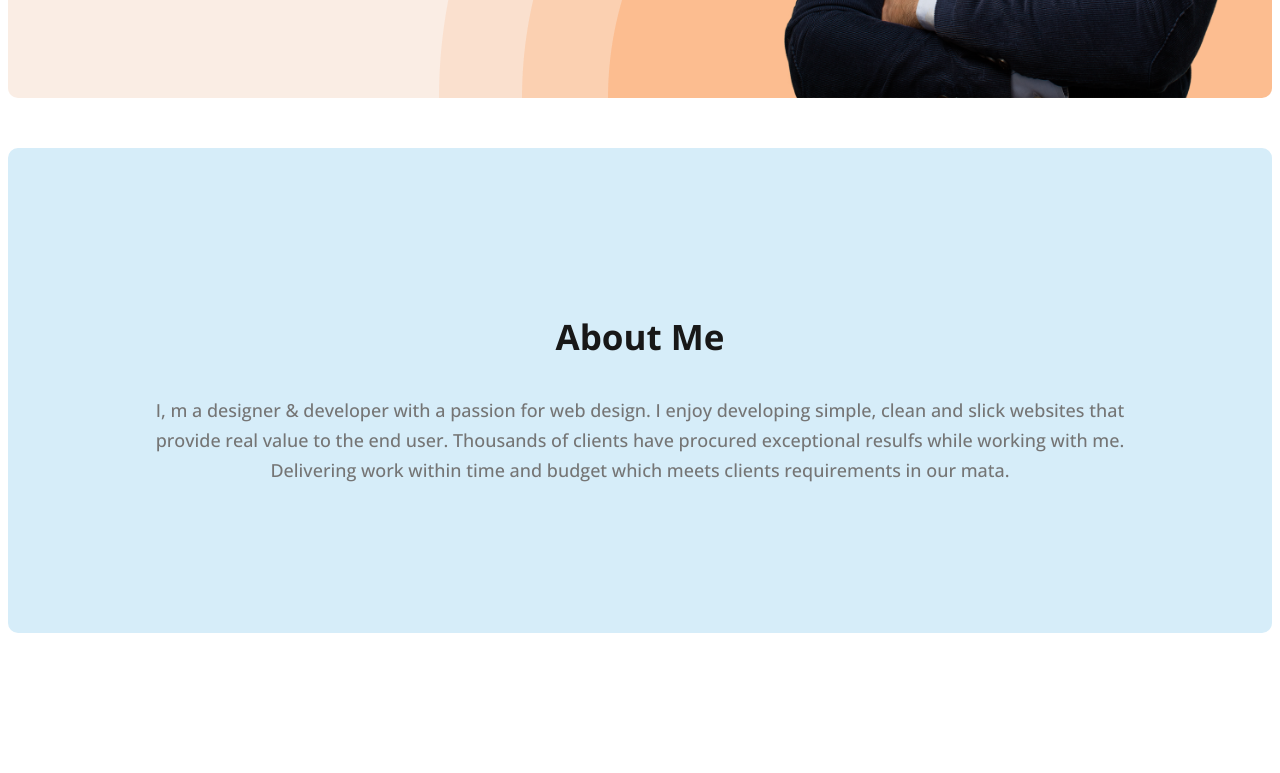
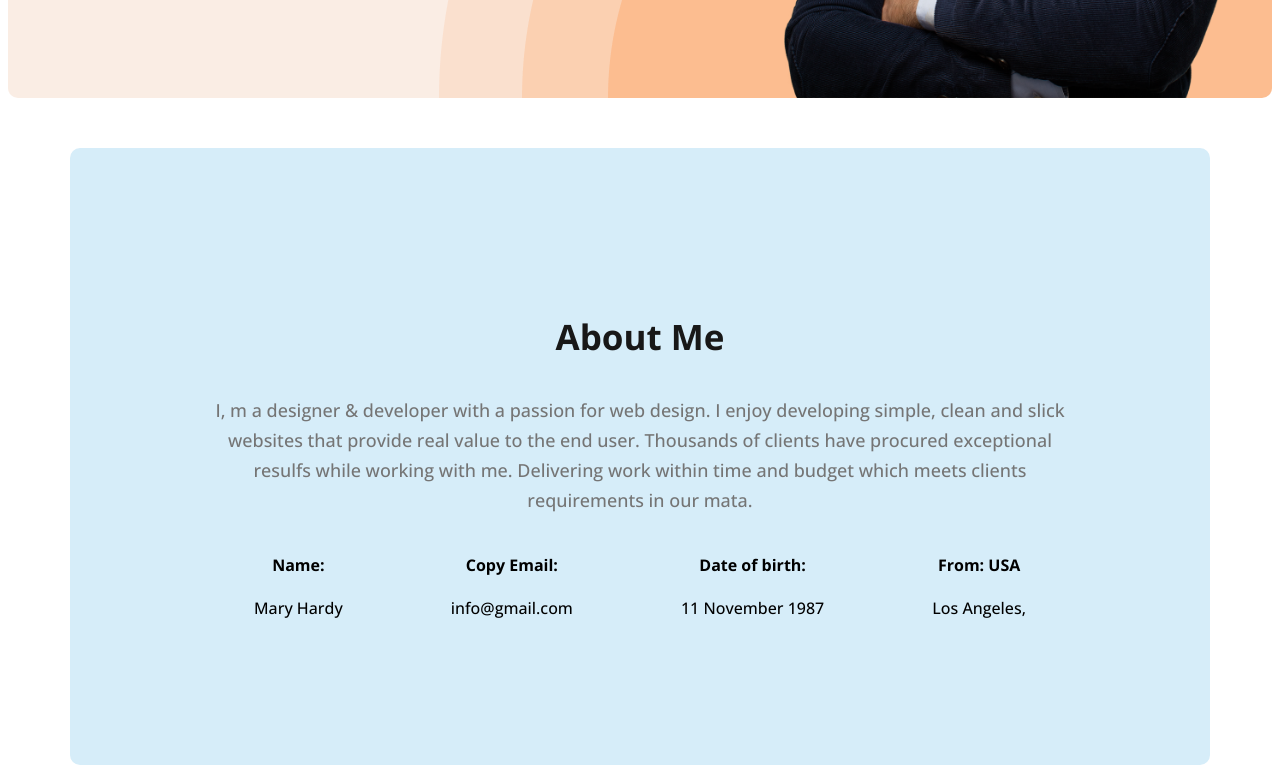
Before and after one commit to AmitKumarSaha093/web-developer-portfolio, a plain HTML site: page images/index.html in a window 1280 px wide. Shown: the part 670-1443 px from the top of the page. Before the commit the page ends 1311 px from the top, so only its background shows below. Drawn offline with nearby package versions, Linux system fonts and the light colour scheme.

Commit message:
added about informetion

```diff
--- a/images/index.html
+++ b/images/index.html
@@ -1,5 +1,6 @@
 <!DOCTYPE html>
 <html lang="en">
+
 <head>
     <meta charset="UTF-8">
     <meta name="viewport" content="width=device-width, initial-scale=1.0">
@@ -7,9 +8,12 @@
 
     <link rel="preconnect" href="https://fonts.googleapis.com">
     <link rel="preconnect" href="https://fonts.gstatic.com" crossorigin>
-<link href="https://fonts.googleapis.com/css2?family=Open+Sans:ital,wght@0,500;0,600;0,700;1,400;1,500;1,600;1,700&display=swap" rel="stylesheet">
+    <link
+        href="https://fonts.googleapis.com/css2?family=Open+Sans:ital,wght@0,500;0,600;0,700;1,400;1,500;1,600;1,700&display=swap"
+        rel="stylesheet">
     <link rel="stylesheet" href="stylse/portfolio.css">
 </head>
+
 <body>
     <header class="header">
         <nav>
@@ -22,9 +26,10 @@
         </nav>
         <div class="banner">
             <div class="banner-conten">
-        <h3 class="banner-greeting">Hi, I  am</h3>
+                <h3 class="banner-greeting">Hi, I am</h3>
                 <h1 class="banner-title">Mary Hardy</h1>
-        <p class="banner-description">Shot what able cold new see hold.Friendly as an betrayed formerly he. Morning because as to society behaved moments.</p>
+                <p class="banner-description">Shot what able cold new see hold.Friendly as an betrayed formerly he.
+                    Morning because as to society behaved moments.</p>
                 <button class="btn-primary">Download CV</button>
                 <button class="btn-primary">Contact</button>
             </div>
@@ -35,12 +40,36 @@
         <section class="about">
             <h3 class="section-title">About Me</h3>
             <p class="section-description">
-    I, m a designer & developer with a passion for web design. I enjoy developing simple, clean and slick websites that provide real value to the end user. Thousands of clients have procured exceptional resulfs while working with me. Delivering work within time and budget which meets clients requirements in our mata.
+                I, m a designer & developer with a passion for web design. I enjoy developing simple, clean and slick
+                websites that provide real value to the end user. Thousands of clients have procured exceptional resulfs
+                while working with me. Delivering work within time and budget which meets clients requirements in our
+                mata.
             </p>
+            <div class="about-info-container">
+            <div class="about-info">
+                <h4 class="info-title">Name:</h4>
+                <p class="info-description"> Mary Hardy</p>
+            </div>
+            <div class="about-info">
+                <h4 class="info-title">Copy
+                    Email: </h4>
+                <p class="info-description"> info@gmail.com</p>
+            </div>
+            <div class="about-info">
+                <h4 class="info-title">Date of birth: </h4>
+                <p class="info-description">11 November 1987</p>
+            </div>
+            <div class="about-info">
+                <h4 class="info-title">From: USA</h4>
+                <p class="info-description"> Los Angeles,</p>
+            </div>
+
+            </div>
         </section>
     </main>
     <footer>
 
     </footer>
 </body>
+
 </html>
--- a/images/stylse/portfolio.css
+++ b/images/stylse/portfolio.css
@@ -112,7 +112,11 @@ nav a {
 }
 
 /* Main section Stylse*/
+main{
+    max-width: 1140px;
+    margin: 0 auto;
 
+}
 .about {
     padding: 130px;
     width: auto;
@@ -127,3 +131,10 @@ font-size: 18px;
 font-weight: 400;
 line-height: 30px;
 }
+.about-info-container{
+    display: flex;
+    justify-content: space-around;
+}
+.about-info{
+    text-align: center;
+}
```
Lines whose indentation alone changed are shown as unchanged.
